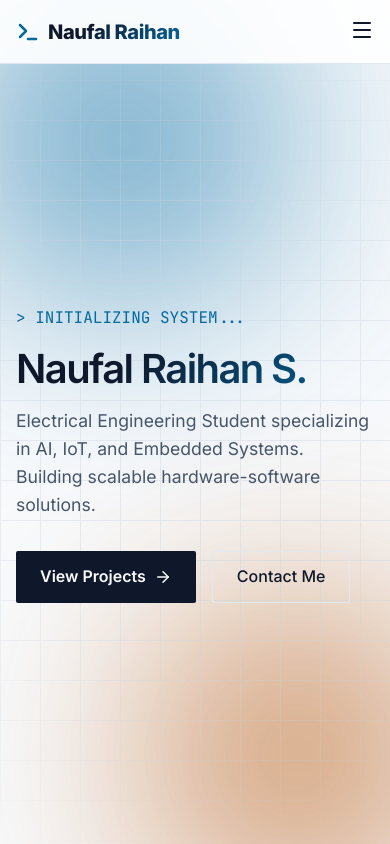
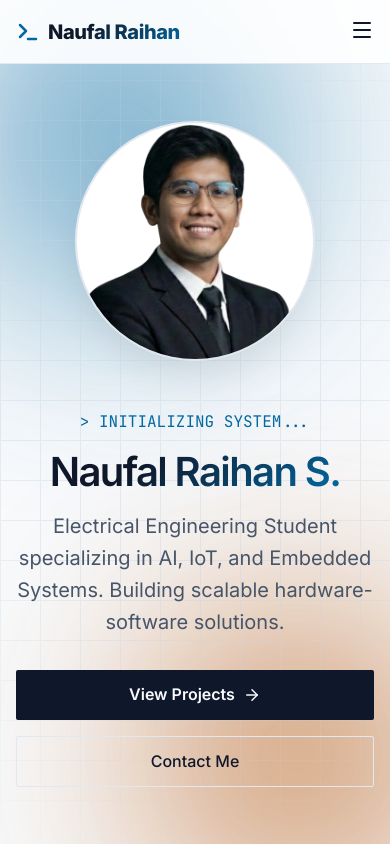
Before and after one commit to naufalraihans/portofolio-naufal, a Next.js app: page / in a window 390 px wide. Shown: the top 844 px of the page. Built offline with nearby package versions, Linux system fonts and the light colour scheme.

Commit message:
yh masukin si foto intinya

```diff
--- a/src/components/sections/Hero.module.css
+++ b/src/components/sections/Hero.module.css
@@ -22,11 +22,40 @@
     mask-image: radial-gradient(circle at center, black 40%, transparent 100%);
 }
 
-.content {
+.heroContent {
+    display: flex;
+    align-items: center;
+    justify-content: space-between;
+    gap: var(--space-8);
+    width: 100%;
+}
+
+.textContent {
+    flex: 1;
     display: flex;
     flex-direction: column;
     justify-content: center;
-    max-width: 800px;
+    max-width: 600px;
+}
+
+.imageContainer {
+    flex: 1;
+    display: flex;
+    justify-content: center;
+    align-items: center;
+    position: relative;
+}
+
+.imageWrapper {
+    position: relative;
+    width: 350px;
+    height: 350px;
+    border-radius: 50%;
+    /* Circle */
+    overflow: hidden;
+    border: 2px solid var(--border-primary);
+    box-shadow: 0 20px 40px -10px rgba(0, 0, 0, 0.1);
+    background: var(--bg-card);
 }
 
 .greeting {
@@ -92,12 +121,51 @@
     border-color: var(--text-secondary);
 }
 
-@media (max-width: 768px) {
+@media (max-width: 960px) {
+    .heroContent {
+        flex-direction: column-reverse;
+        text-align: center;
+        gap: var(--space-12);
+        padding: var(--space-12) 0;
+    }
+
+    .textContent {
+        align-items: center;
+        max-width: 100%;
+    }
+
+    .imageWrapper {
+        width: 280px;
+        height: 280px;
+    }
+
+    .name {
+        font-size: 3rem;
+    }
+
+    .tagline {
+        font-size: 1.25rem;
+    }
+}
+
+@media (max-width: 480px) {
     .name {
         font-size: 2.5rem;
     }
 
-    .tagline {
-        font-size: 1.1rem;
+    .imageWrapper {
+        width: 240px;
+        height: 240px;
+    }
+
+    .actions {
+        flex-direction: column;
+        width: 100%;
+    }
+
+    .buttonPrimary,
+    .buttonSecondary {
+        width: 100%;
+        justify-content: center;
     }
 }
--- a/src/components/sections/Hero.tsx
+++ b/src/components/sections/Hero.tsx
@@ -1,6 +1,7 @@
 'use client';
 
 import Link from 'next/link';
+import Image from 'next/image';
 import { ArrowRight } from 'lucide-react';
 import styles from './Hero.module.css';
 import { motion } from 'framer-motion';
@@ -10,7 +11,8 @@ export default function Hero() {
         <section className={styles.hero}>
             <div className={styles.gridBackground} />
             <div className="container">
-                <div className={styles.content}>
+                <div className={styles.heroContent}>
+                    <div className={styles.textContent}>
                         <motion.span
                             className={styles.greeting}
                             initial={{ opacity: 0 }}
@@ -53,6 +55,24 @@ export default function Hero() {
                             </Link>
                         </motion.div>
                     </div>
+
+                    <motion.div
+                        className={styles.imageContainer}
+                        initial={{ opacity: 0, scale: 0.9 }}
+                        animate={{ opacity: 1, scale: 1 }}
+                        transition={{ duration: 0.8, delay: 0.4 }}
+                    >
+                        <div className={styles.imageWrapper}>
+                            <Image
+                                src="/images/pasFoto.png"
+                                alt="Naufal Raihan S"
+                                fill
+                                style={{ objectFit: 'cover' }}
+                                priority
+                            />
+                        </div>
+                    </motion.div>
+                </div>
             </div>
         </section>
     );
```
Also changed, not shown: public/images/pasFoto.png (added). Lines whose indentation alone changed are shown as unchanged.
